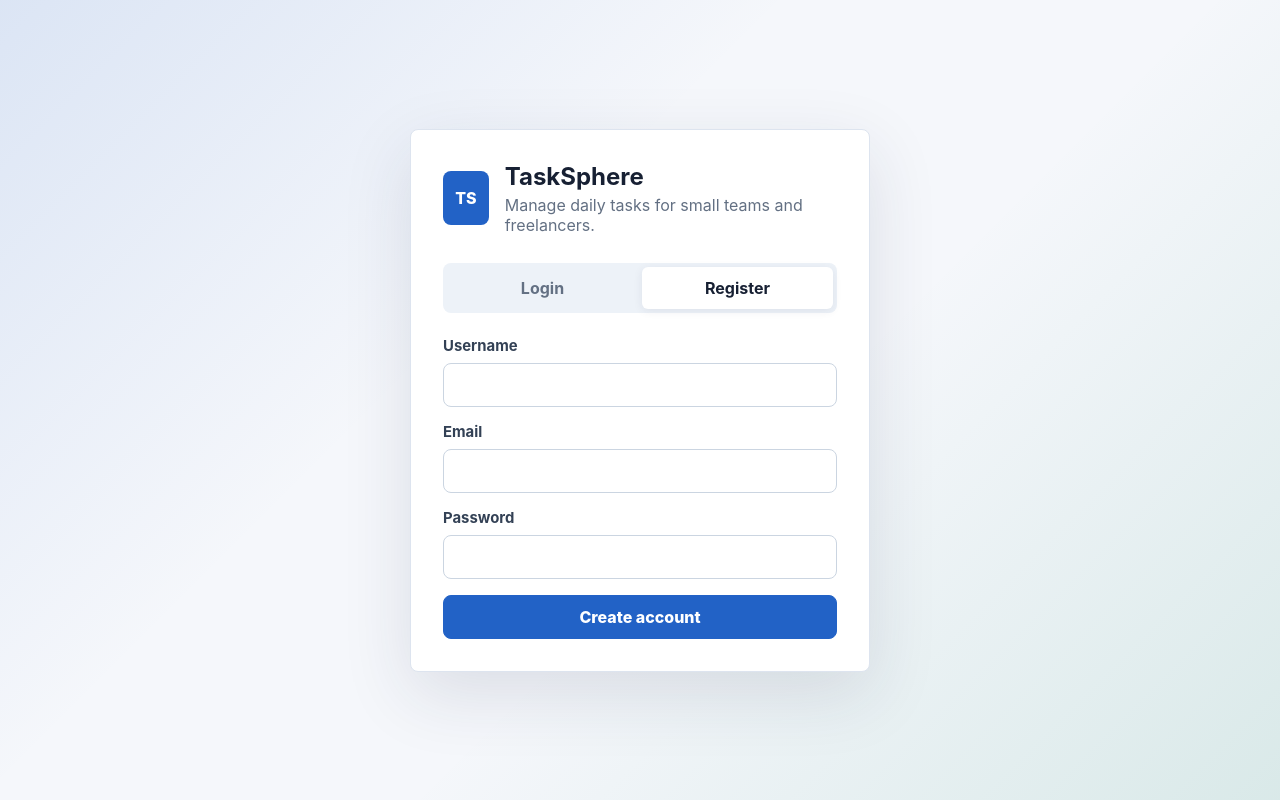
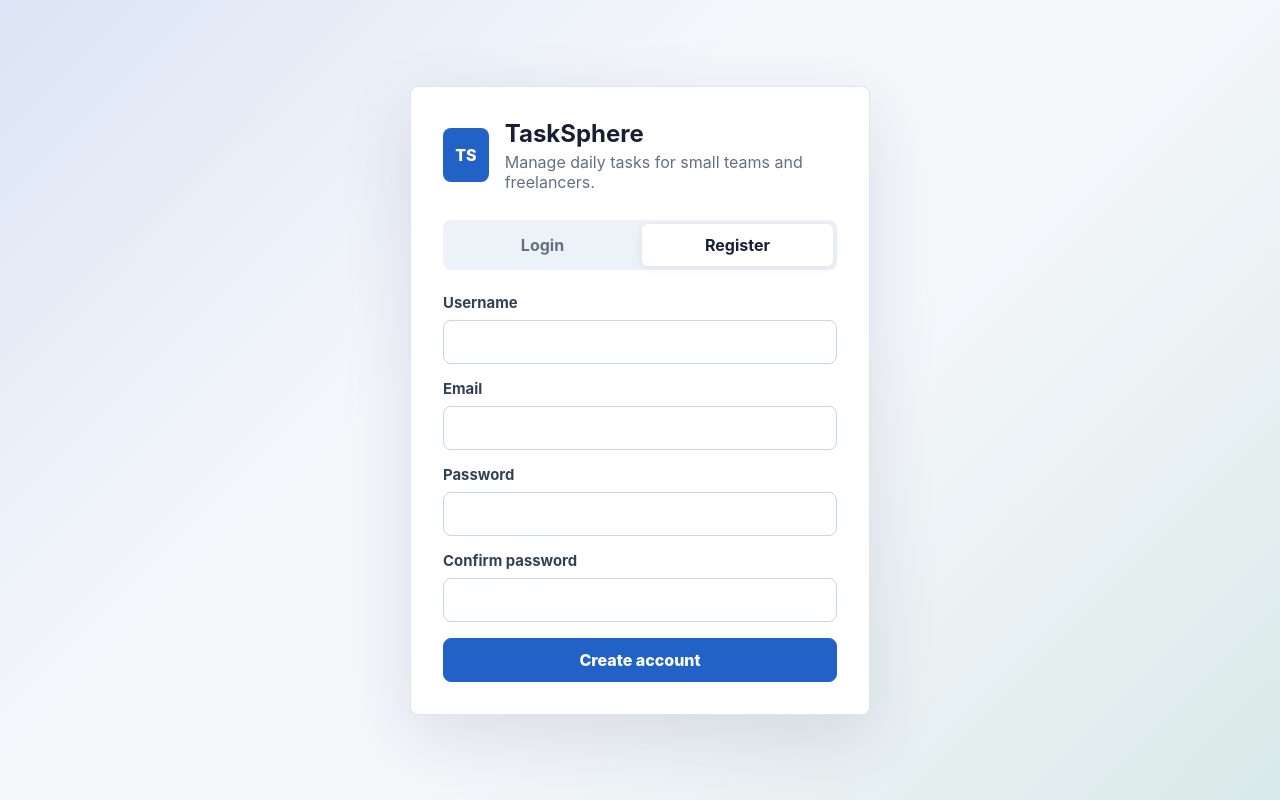
Before and after one commit to jason127vip-dot/assignment2forTeam, a React (Vite) app in the folder frontend/: page / in a window 1280 px wide. Both pictures are taken after a click on the button "Register". Built offline with nearby package versions, Linux system fonts and the light colour scheme; no server answers.

Commit message:
Add password confirmation to registration

```diff
--- a/frontend/src/auth/RegisterForm.jsx
+++ b/frontend/src/auth/RegisterForm.jsx
@@ -2,7 +2,12 @@ import { useState } from "react";
 import { apiRequest } from "../api/client";
 
 function RegisterForm({ onAuthenticated }) {
-  const [form, setForm] = useState({ username: "", email: "", password: "" });
+  const [form, setForm] = useState({
+    username: "",
+    email: "",
+    password: "",
+    confirmPassword: "",
+  });
   const [error, setError] = useState("");
   const [isSubmitting, setIsSubmitting] = useState(false);
 
@@ -16,12 +21,24 @@ function RegisterForm({ onAuthenticated }) {
   async function handleSubmit(event) {
     event.preventDefault();
     setError("");
+
+    if (form.password !== form.confirmPassword) {
+      setError("Passwords do not match.");
+      return;
+    }
+
     setIsSubmitting(true);
+
+    const registrationData = {
+      username: form.username,
+      email: form.email,
+      password: form.password,
+    };
 
     try {
       const data = await apiRequest("/auth/register/", {
         method: "POST",
-        body: JSON.stringify(form),
+        body: JSON.stringify(registrationData),
       });
       onAuthenticated(data);
     } catch (err) {
@@ -68,6 +85,19 @@ function RegisterForm({ onAuthenticated }) {
         />
       </label>
 
+      <label>
+        Confirm password
+        <input
+          name="confirmPassword"
+          type="password"
+          value={form.confirmPassword}
+          onChange={updateField}
+          autoComplete="new-password"
+          minLength={8}
+          required
+        />
+      </label>
+
       {error && <p className="form-error">{error}</p>}
 
       <button className="primary-action" type="submit" disabled={isSubmitting}>
```
